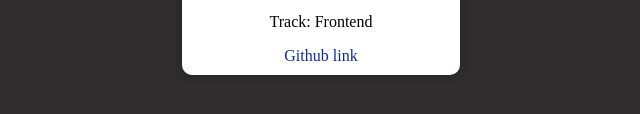
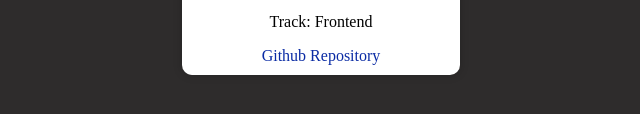
Before and after one commit to Ebenezerorji/Hng_internship, a plain HTML site: page index.html in a window 1280 px wide. Shown: the part 592-706 px from the top of the page, 319-959 px from the left. Drawn offline with Linux system fonts and the light colour scheme.

Commit message:
Update index.html

```diff
--- a/index.html
+++ b/index.html
@@ -20,7 +20,7 @@
     <p data-testid="myTrack"> Track: Frontend</p>
 
 
-    <a data-testid="githubURL" href="https://github.com/Ebenezerorji/Hng_intership.git" target="_blank"> Github link</a>
+    <a data-testid="githubURL" href="https://github.com/Ebenezerorji/Hng_intership.git" target="_blank"> Github Repository</a>
    </div>
 
    <script src="script.js"></script>
```
